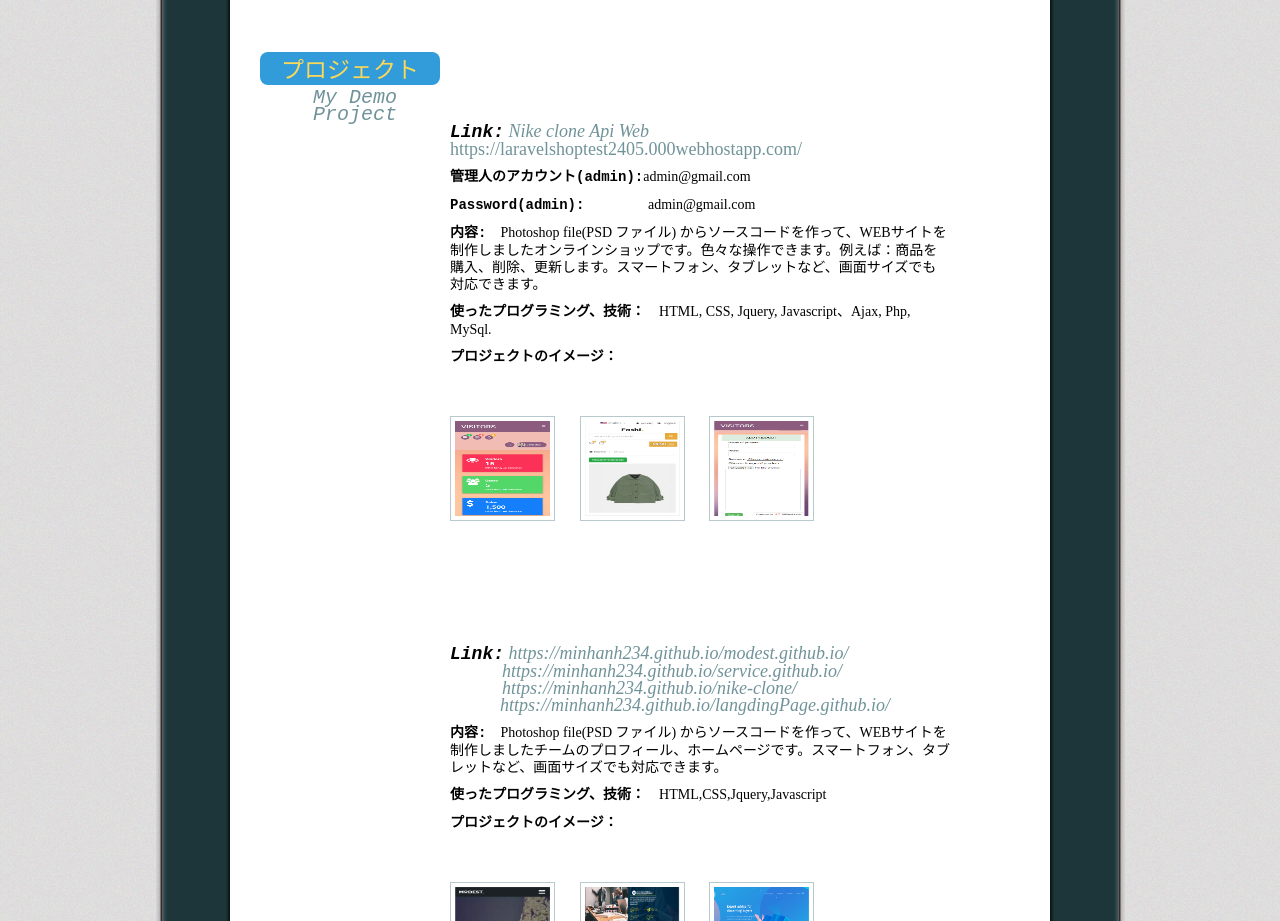
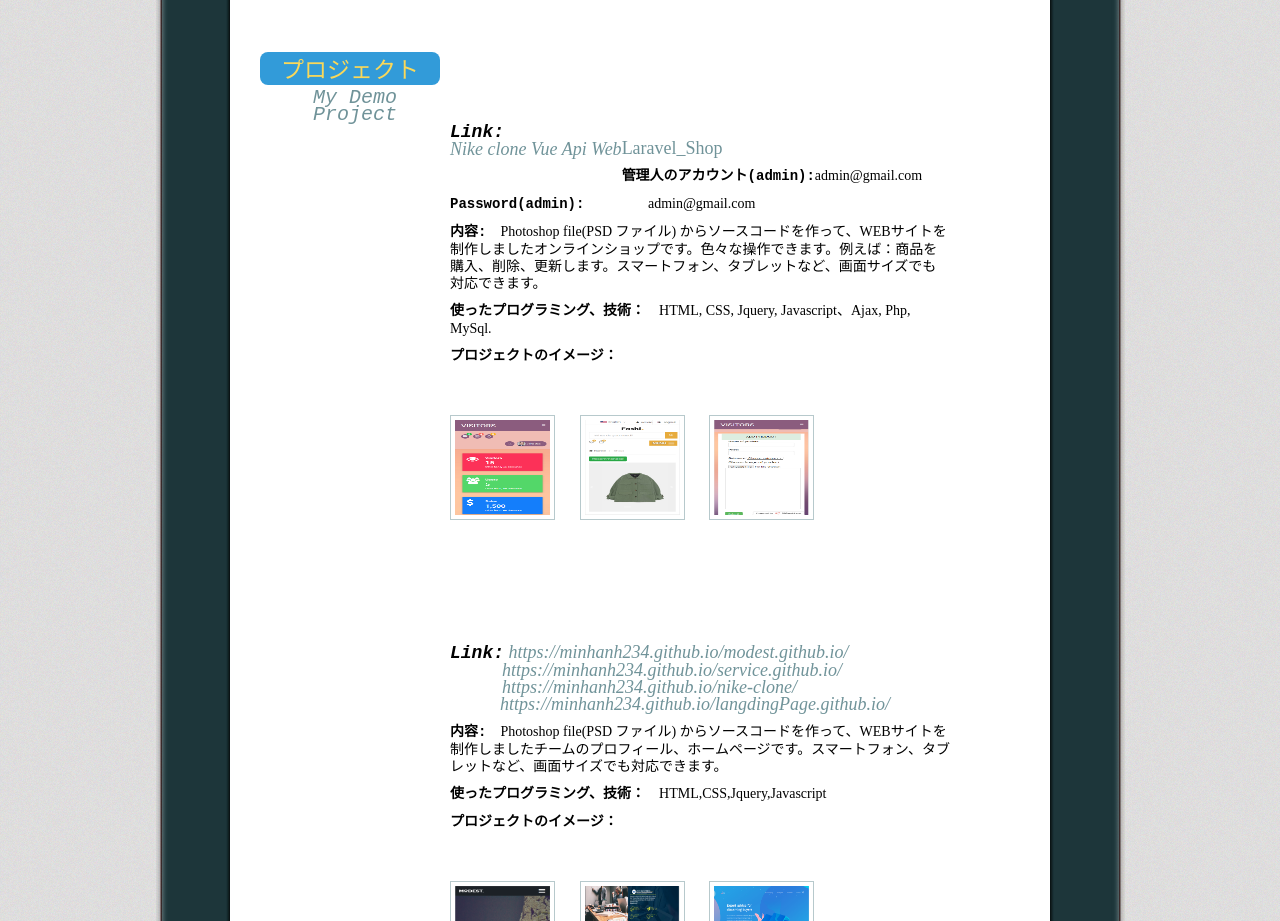
Before and after one commit to MinhAnh234/minhanhcv.github.io, a plain HTML site: page index.html in a window 1280 px wide. Shown: the part 1758-2679 px from the top of the page. Drawn offline with Linux system fonts and the light colour scheme.

Commit message:
Update index.html

```diff
--- a/index.html
+++ b/index.html
@@ -132,8 +132,8 @@
           <h2 class="title">プロジェクト <span>My Demo Project</span> </h2>
         	<ul class="works">
         	<li style="font-style: italic;"><span style="font-weight: bold;">Link:</span>
-           <a href="https://csb-dl7z1.netlify.app/">Nike clone Api Web</a> </li>
-            </br><a href="https://laravelshoptest2405.000webhostapp.com/">https://laravelshoptest2405.000webhostapp.com/</a> </li>
+            </br><a href="https://csb-dl7z1.netlify.app/">Nike clone Vue Api Web</a> </li>
+            </br><a href="https://laravelshoptest2405.000webhostapp.com/">Laravel_Shop</a> </li>
           </br> <li style="margin-top:10px;font-size: 14px;"><span style="font-weight: bold;">管理人のアカウント(admin):</span>admin@gmail.com　</li>
         </br> <li style="margin-top:10px;font-size: 14px;"><span style="font-weight: bold; margin-right: 60px;">Password(admin):</span> admin@gmail.com　</li>
 
```
